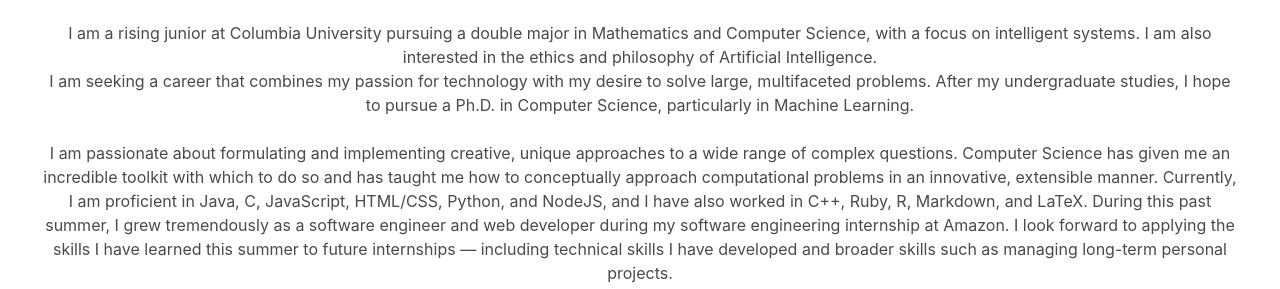
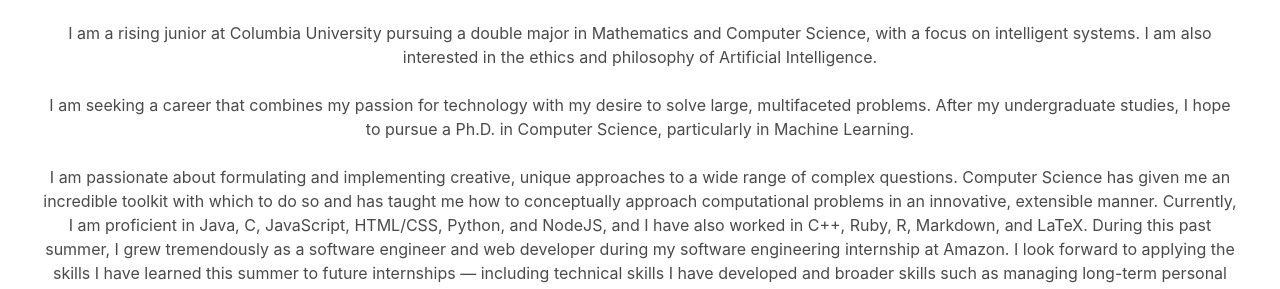
Before and after one commit to cassmarcussen/personal_website, a plain HTML site: page index.html in a window 1280 px wide. Shown: the part 501-790 px from the top of the page. Drawn offline with nearby package versions, Linux system fonts and the light colour scheme.

Commit message:
Fixing paragraph formatting

```diff
--- a/index.html
+++ b/index.html
@@ -90,6 +90,7 @@
                           <article class="tile is-child" id="bio">
                             <h1 class="title">About Me</h1>
                             <p>I am a rising junior at Columbia University pursuing a double major in Mathematics and Computer Science, with a focus on intelligent systems. I am also interested in the ethics and philosophy of Artificial Intelligence. </p>
+                            <p style="color: white;">---</p>
                             <p>I am seeking a career that combines my passion for technology with my desire to solve large, multifaceted problems. After my undergraduate studies, I hope to pursue a Ph.D. in Computer Science, particularly in Machine Learning.</p>
                             <p style="color: white;">---</p>
                             <p>I am passionate about formulating and implementing creative, unique approaches to a wide range of complex questions.
```
